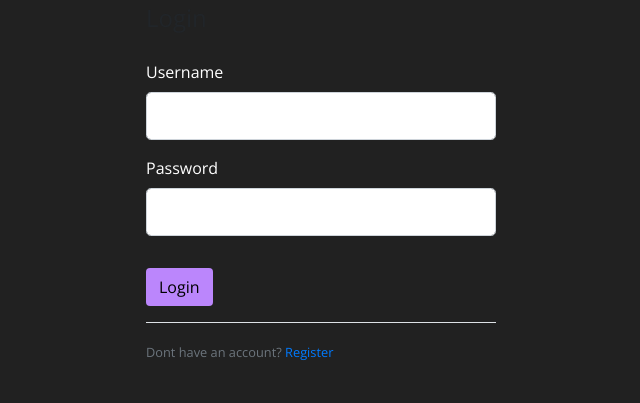
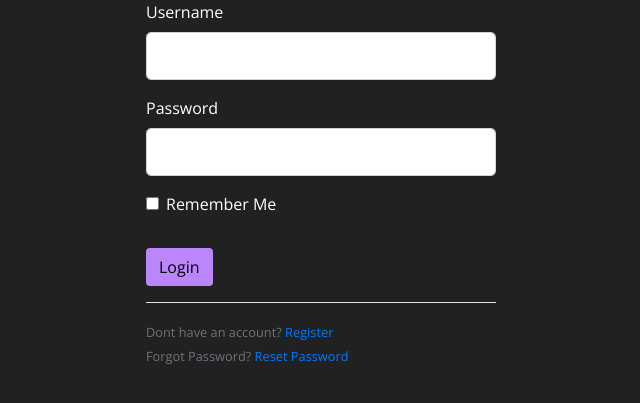
Before and after one commit to prkprime/hades-lite, a Flask app: page /login in a window 1280 px wide. Shown: the part 56-459 px from the top of the page, without its empty margins (319-959 px from the left). Run offline with Flask 2, Linux system fonts and the light colour scheme; some libraries are stand-ins or nearby versions.

Commit message:
added remeber me checckbox and added validation on login page
Signed-off-by: Pratik Gorade <pratikgorade0@gmail.com>

```diff
--- a/hades/__init__.py
+++ b/hades/__init__.py
@@ -23,3 +23,7 @@ def login():
     if form.validate_on_submit():
         return redirect(url_for('index'))
     return render_template('login.html', title='Login', form=form)
+
+@app.route('/reset_password')
+def reset_password():
+    return redirect(url_for('login'))
--- a/hades/assets/forms.py
+++ b/hades/assets/forms.py
@@ -47,5 +47,5 @@ class LoginForm(FlaskForm):
             DataRequired(),
         ]
     )
-    remeber_me = BooleanField('Remeber Me')
+    remember_me = BooleanField('Remember Me')
     submit = SubmitField('Login')
--- a/hades/static/css/base.css
+++ b/hades/static/css/base.css
@@ -23,3 +23,7 @@ body {
 .btn:hover{
     background-color: rgba(187,134,252,0.60)
 }
+
+.white-checkbox {
+    background-color: #FFFFFF;
+}
--- a/hades/templates/login.html
+++ b/hades/templates/login.html
@@ -21,16 +21,37 @@
             <form method="POST" action="">
                 {{ form.hidden_tag() }}
                 <fieldset class="form-group">
-                    <legend class="mb-4">
-                        Login
-                    </legend>
                     <div class="form-group">
                         {{ form.username.label(class="form-control-label text-material-primary") }}
-                        {{ form.username(class="form-control form-control-lg") }}
+                        {% if form.username.errors%}
+                            {{ form.username(class="form-control form-control-lg is-invalid") }}
+                            <div class="invalid-feedback">
+                                {% for error in form.username.errors %}
+                                    <small>{{ error }}</small>
+                                {% endfor %}
+                            </div>
+                        {% else %}
+                            {{ form.username(class="form-control form-control-lg") }}
+                        {% endif %}
                     </div>
                     <div class="form-group">
                         {{ form.password.label(class="form-control-label text-material-primary") }}
-                        {{ form.password(class="form-control form-control-lg") }}
+                        {% if form.password.errors%}
+                            {{ form.password(class="form-control form-control-lg is-invalid") }}
+                            <div class="invalid-feedback">
+                                {% for error in form.password.errors %}
+                                    <small>{{ error }}</small>
+                                {% endfor %}
+                            </div>
+                        {% else %}
+                            {{ form.password(class="form-control form-control-lg") }}
+                        {% endif %}
+                    </div>
+                    <div class="form-group form-check">
+                        <div class="white-checkbox">
+                            {{ form.remember_me(class="form-check-input") }}
+                        </div>
+                        {{ form.remember_me.label(class="form-check-label text-material-primary") }}
                     </div>
                 </fieldset>
                 <div class="form-group">
@@ -42,6 +63,11 @@
                     Dont have an account? <a href="{{ url_for('register') }}">Register</a>
                 </small>
             </div>
+            <div>
+                <small class="text-muted">
+                    Forgot Password? <a href="{{ url_for('reset_password') }}">Reset Password</a>
+                </small>
+            </div>
         </div>
         <div class="col-md-4"></div>
     </div>
--- a/hades/templates/register.html
+++ b/hades/templates/register.html
@@ -11,9 +11,6 @@
             <form method="POST" action="">
                 {{ form.hidden_tag() }}
                 <fieldset class="form-group">
-                    <legend class="mb-4">
-                        Register
-                    </legend>
                     <div class="form-group">
                         {{ form.username.label(class="form-control-label text-material-primary") }}
                         {% if form.username.errors%}
```
